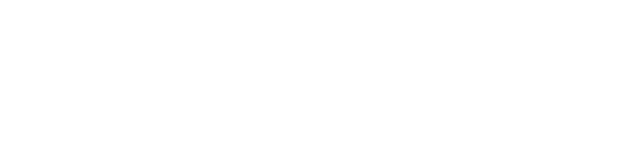
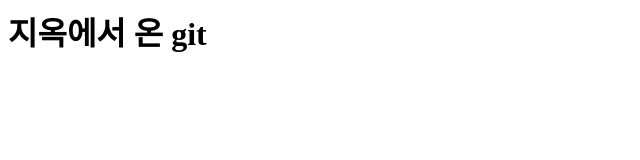
Before and after one commit to sangminKkim/gfh, a plain HTML site: page 1.html in a window 1280 px wide. Shown: the whole page, without its empty margins (0-640 px from the left). Drawn offline with Linux system fonts and the light colour scheme.

Commit message:
h1 추가

```diff
--- a/1.html
+++ b/1.html
@@ -1 +1,6 @@
-<html></html>
+<html>
+
+<h1>지옥에서 온 git</h1>
+
+
+</html>
```
